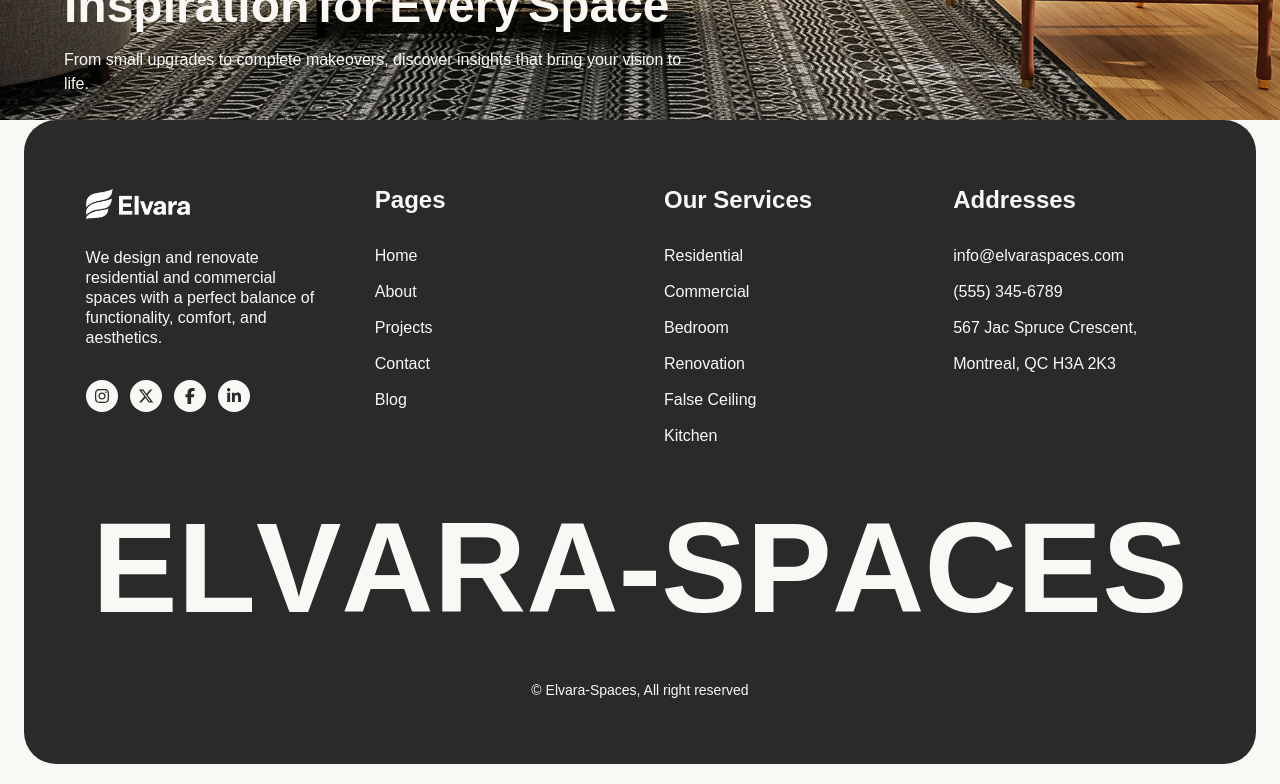
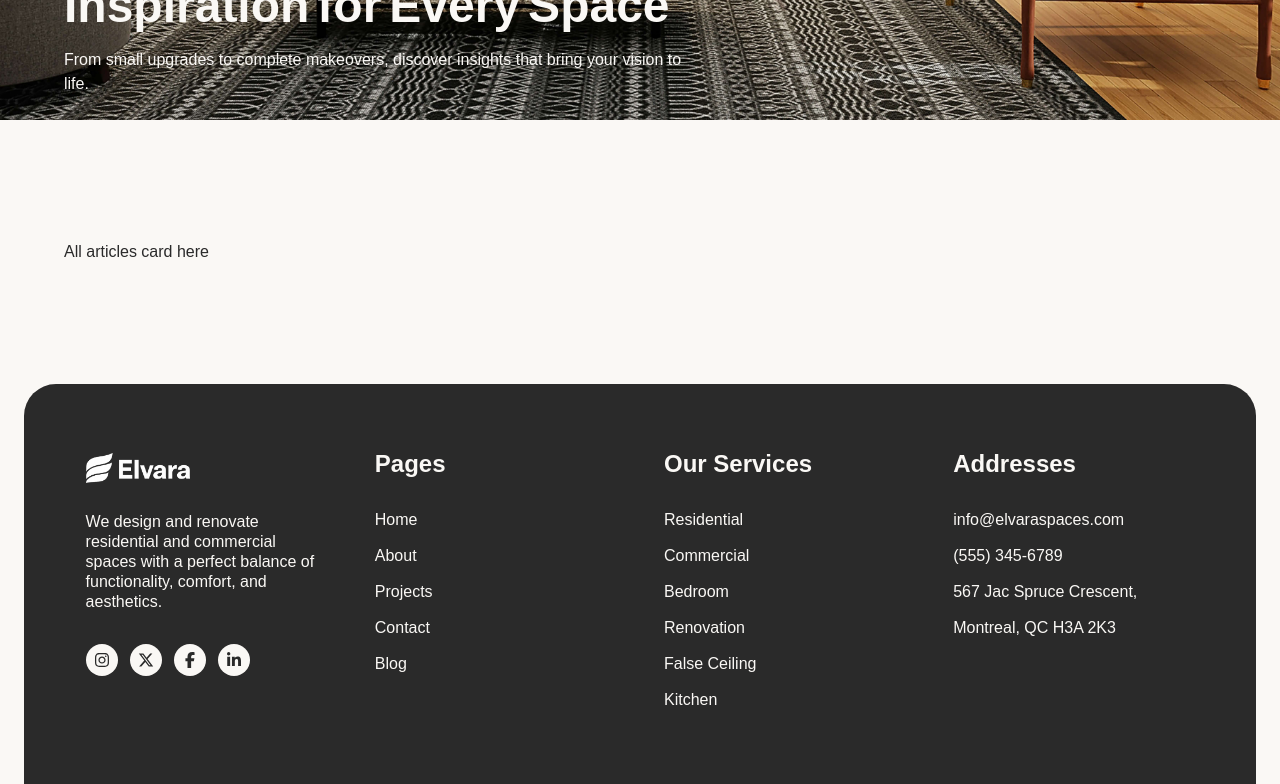
Before and after one commit to dipanjonroy/elvara-spaces, a Next.js app: page /blogs in a window 1280 px wide. Shown: the part 680-1464 px from the top of the page. Built offline with nearby package versions, Linux system fonts and the light colour scheme; a web font is replaced by a local one.

Commit message:
Feat: Articles list section initialized to blog page

```diff
--- a/app/blogs/page.tsx
+++ b/app/blogs/page.tsx
@@ -1,9 +1,11 @@
-import BlogHero from "@/app/blogs/sections/BlogHero"
+import BlogHero from "@/app/blogs/sections/BlogHero";
+import BlogArticles from "@/app/blogs/sections/BlogArticles";
 
 export default function page() {
   return (
     <>
-    <BlogHero/>
+      <BlogHero />
+      <BlogArticles/>
     </>
   );
 }
--- /dev/null
+++ b/app/blogs/sections/BlogArticles/index.tsx
@@ -0,0 +1,9 @@
+export default function ArticlesSection() {
+  return (
+    <section className="py-20 md:py-25 lg:py-30 z-10 bg-(--background) relative">
+      <div className="container mx-auto">
+        All articles card here
+      </div>
+    </section>
+  );
+}
```
